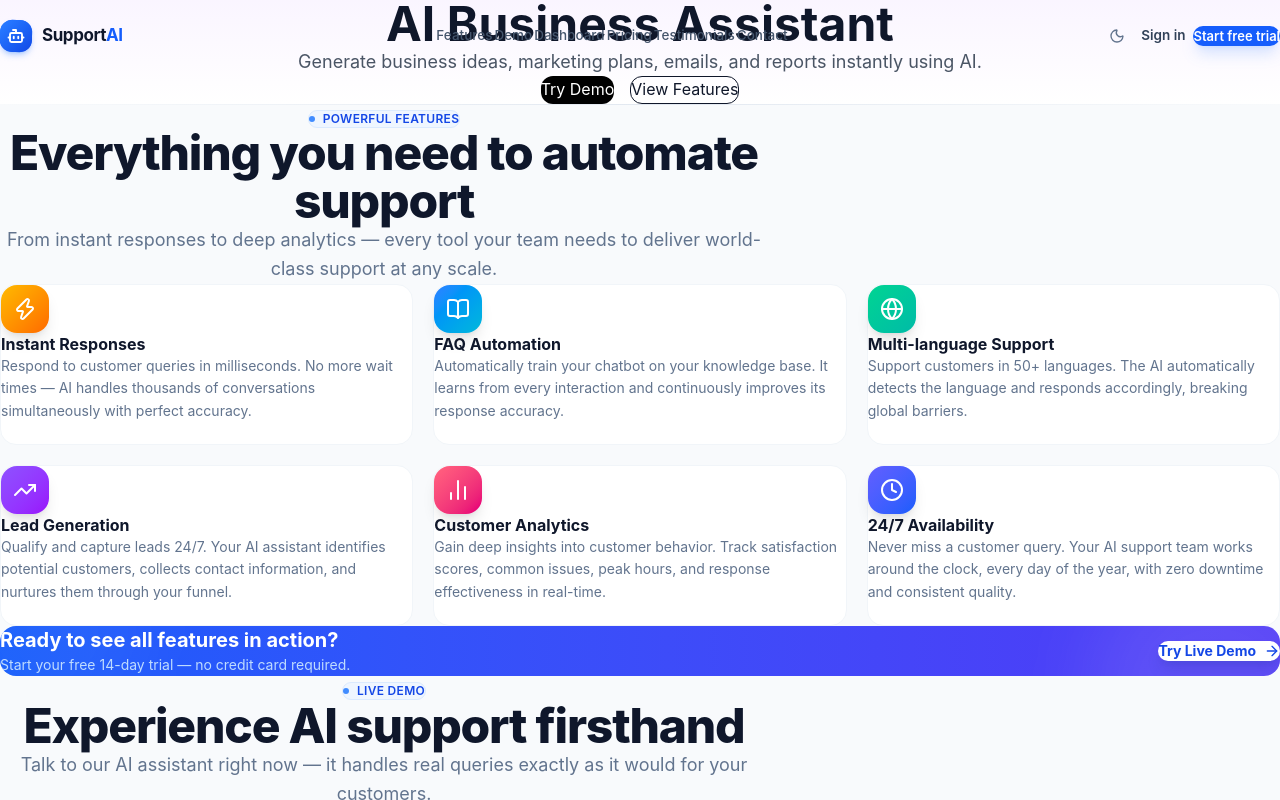
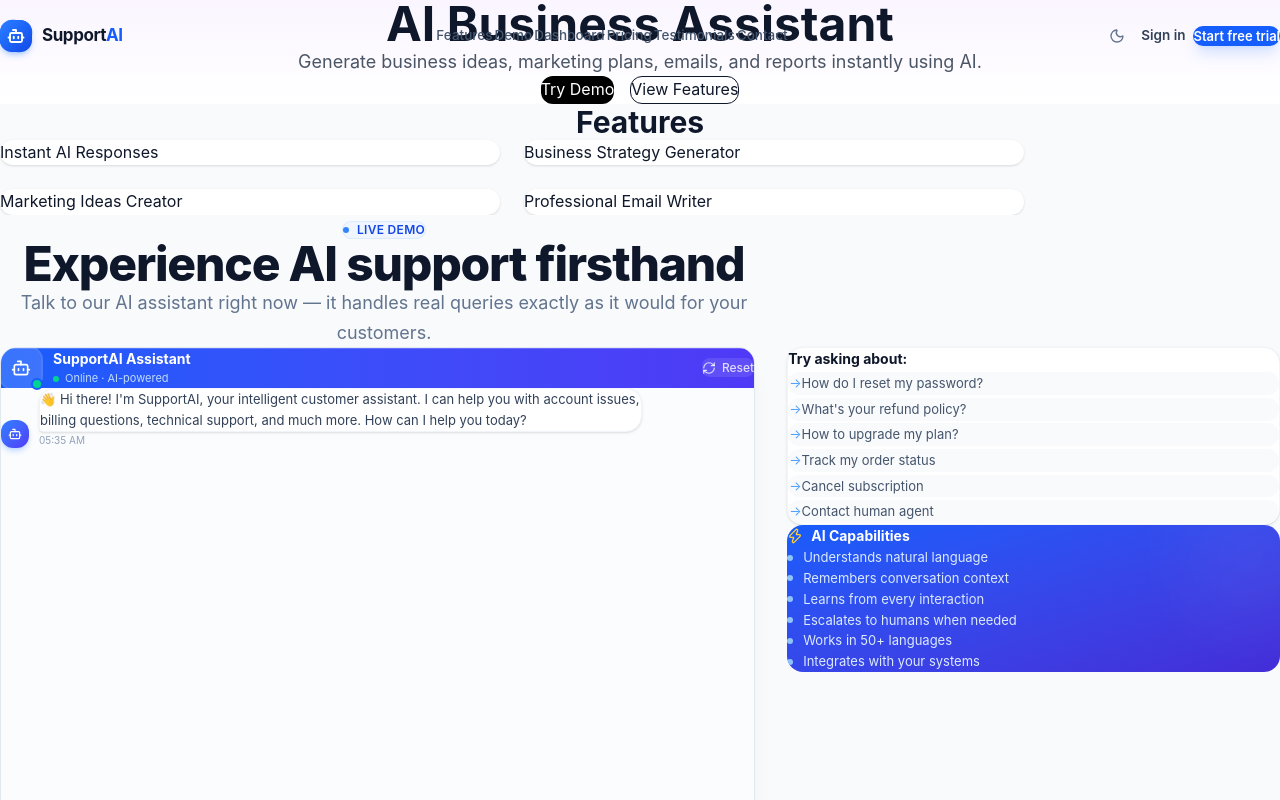
Before and after one commit to sabahatabid/AI-Business-Assistant, a Next.js app in the folder ai-support-chatbot/: page / in a window 1280 px wide. Shown: the top 800 px of the page. Built offline with nearby package versions, Linux system fonts and the light colour scheme.

Commit message:
Refactor FeaturesSection component
Refactored FeaturesSection component to simplify structure and remove unused imports. Updated layout and styling for better presentation of features.

```diff
--- a/ai-support-chatbot/src/components/sections/FeaturesSection.tsx
+++ b/ai-support-chatbot/src/components/sections/FeaturesSection.tsx
@@ -1,98 +1,26 @@
-"use client";
+export default function Features() {
+  const features = [
+    "Instant AI Responses",
+    "Business Strategy Generator",
+    "Marketing Ideas Creator",
+    "Professional Email Writer",
+  ];
 
-import { Zap, BookOpen, Globe, TrendingUp, BarChart2, Clock, LucideIcon, ArrowRight } from "lucide-react";
-import SectionHeader from "@/components/ui/SectionHeader";
-import { features } from "@/data/siteData";
+  return (
+    <section id="features" className="py-20 px-6 bg-gray-50">
+      <h2 className="text-3xl font-bold text-center mb-10">
+        Features
+      </h2>
 
-const iconMap: Record<string, LucideIcon> = { Zap, BookOpen, Globe, TrendingUp, BarChart2, Clock };
-
-// Lighter gradient pairs that look great on white
-const iconBgs: Record<string, string> = {
-  Zap:       "from-amber-400 to-orange-500",
-  BookOpen:  "from-blue-500 to-cyan-500",
-  Globe:     "from-emerald-400 to-teal-500",
-  TrendingUp:"from-violet-500 to-purple-600",
-  BarChart2: "from-rose-400 to-pink-600",
-  Clock:     "from-indigo-500 to-blue-600",
-};
-
-export default function FeaturesSection() {
-  return (
-    <section
-      id="features"
-      className="py-28 bg-slate-50 dark:bg-slate-900"
-      aria-labelledby="features-heading"
-    >
-      {/* top divider */}
-      <div className="absolute top-0 inset-x-0 h-px bg-gradient-to-r from-transparent via-slate-200 dark:via-slate-700 to-transparent" />
-
-      <div className="max-w-7xl mx-auto px-5 sm:px-8 lg:px-10">
-        <SectionHeader
-          badge="Powerful Features"
-          title="Everything you need to automate support"
-          subtitle="From instant responses to deep analytics — every tool your team needs to deliver world-class support at any scale."
-        />
-
-        {/* Grid */}
-        <div className="mt-16 grid grid-cols-1 sm:grid-cols-2 lg:grid-cols-3 gap-5">
-          {features.map((feature, index) => {
-            const Icon = iconMap[feature.icon];
-            const bg   = iconBgs[feature.icon] ?? feature.color;
-            return (
-              <div
-                key={index}
-                className="group relative bg-white dark:bg-slate-800 rounded-2xl border border-slate-100 dark:border-slate-700 p-7 card-hover cursor-default"
-              >
-                {/* Top accent line on hover */}
-                <div className={`absolute inset-x-0 top-0 h-0.5 bg-gradient-to-r ${bg} rounded-t-2xl opacity-0 group-hover:opacity-100 transition-opacity duration-300`} />
-
-                {/* Icon */}
-                <div
-                  className={`inline-flex w-12 h-12 bg-gradient-to-br ${bg} rounded-2xl items-center justify-center mb-5 shadow-lg group-hover:scale-110 transition-transform duration-300`}
-                >
-                  {Icon && <Icon className="w-6 h-6 text-white" aria-hidden="true" strokeWidth={2} />}
-                </div>
-
-                <h3 className="text-base font-bold text-slate-900 dark:text-white mb-2.5 leading-snug">
-                  {feature.title}
-                </h3>
-                <p className="text-[14px] text-slate-500 dark:text-slate-400 leading-relaxed mb-5">
-                  {feature.description}
-                </p>
-
-                <div className="flex items-center gap-1.5 text-blue-600 dark:text-blue-400 text-[13px] font-semibold opacity-0 group-hover:opacity-100 -translate-y-1 group-hover:translate-y-0 transition-all duration-250">
-                  Learn more
-                  <ArrowRight className="w-3.5 h-3.5" />
-                </div>
-              </div>
-            );
-          })}
-        </div>
-
-        {/* CTA Banner */}
-        <div className="mt-14 relative overflow-hidden bg-gradient-to-r from-blue-600 to-indigo-600 rounded-2xl p-8 sm:p-10">
-          {/* inner glow */}
-          <div className="absolute -top-16 -right-16 w-64 h-64 bg-white/10 rounded-full blur-2xl" />
-          <div className="absolute -bottom-12 -left-12 w-48 h-48 bg-white/5 rounded-full blur-2xl" />
-
-          <div className="relative flex flex-col sm:flex-row items-start sm:items-center justify-between gap-6">
-            <div>
-              <h3 className="text-xl font-bold text-white mb-1.5">
-                Ready to see all features in action?
-              </h3>
-              <p className="text-blue-200 text-[14px]">
-                Start your free 14-day trial — no credit card required.
-              </p>
-            </div>
-            <button
-              onClick={() => document.querySelector("#demo")?.scrollIntoView({ behavior: "smooth" })}
-              className="shrink-0 inline-flex items-center gap-2 bg-white text-blue-700 font-bold text-sm px-6 py-3 rounded-xl hover:bg-blue-50 transition-colors shadow-lg shadow-blue-900/20"
-            >
-              Try Live Demo
-              <ArrowRight className="w-4 h-4" />
-            </button>
+      <div className="grid md:grid-cols-2 gap-6 max-w-5xl mx-auto">
+        {features.map((item, i) => (
+          <div
+            key={i}
+            className="p-6 bg-white shadow rounded-2xl hover:shadow-lg transition"
+          >
+            {item}
           </div>
-        </div>
+        ))}
       </div>
     </section>
   );
```
